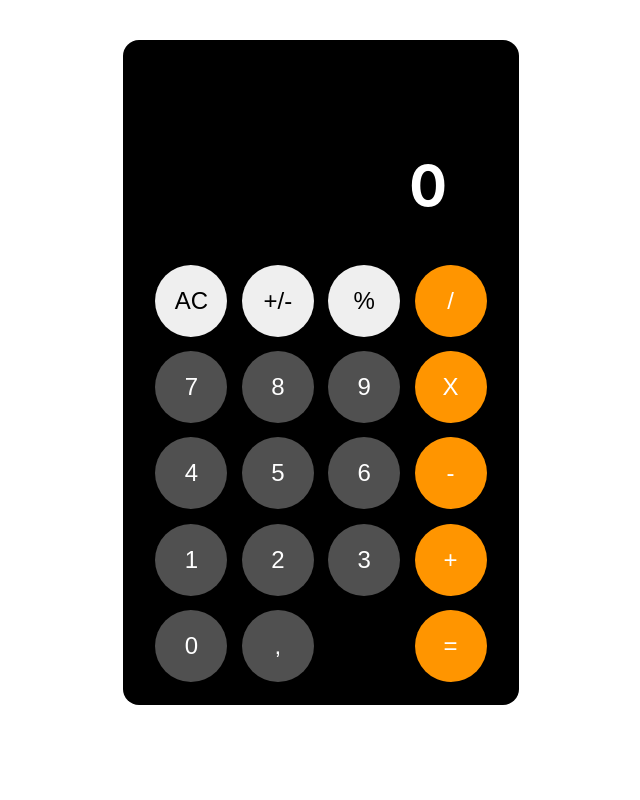
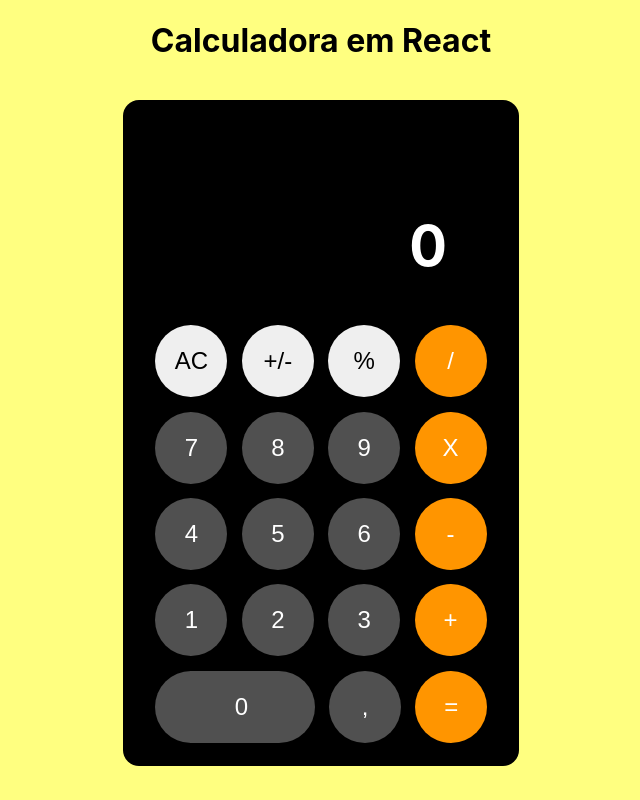
Before and after one commit to joaovictor91/Calculadora_React, a React (Create React App) app in the folder calculadora/: page / in a window 1280 px wide. Shown: the whole page, without its empty margins (319-959 px from the left). Built offline with nearby package versions, Linux system fonts and the light colour scheme.

Commit message:
Commit final
Calculadora Finalizada

```diff
--- a/calculadora/src/App.css
+++ b/calculadora/src/App.css
@@ -12,6 +12,7 @@
     animation: App-logo-spin infinite 20s linear;
   }
 }
+
 
 .App-header {
   background-color: #282c34;
--- a/calculadora/src/components/Calculadora.jsx
+++ b/calculadora/src/components/Calculadora.jsx
@@ -8,6 +8,7 @@ export default function Calculadora() {
     const [oldnum, setOldNum] = useState(0);
     const [operador, setOperador] = useState();
 
+        <link rel="stylesheet" href="https://fonts.googleapis.com/icon?family=Material+Icons"/>
 
     function InserirNum(e){
 
@@ -16,7 +17,9 @@ export default function Calculadora() {
         if (num === 0 ){
 
                 setNum(inserir);
+
         }
+
         else{
             setNum(num + inserir);
         }
@@ -65,6 +68,8 @@ export default function Calculadora() {
     }
 
     return (
+        <body>
+            <h1>Calculadora em React</h1>
             <div>
                 <Box m={5} />
                 <Container maxWidth="xs">
@@ -87,13 +92,13 @@ export default function Calculadora() {
                             <button className="gray" onClick={InserirNum} value={2}>2</button>
                             <button className="gray" onClick={InserirNum} value={3}>3</button>
                             <button className="orange" onClick={operatorHandler} value={"+"}>+</button>
-                    <button className="gray" onClick={InserirNum} value={0}>0</button>
+                            <button className="zero"  onClick={InserirNum} value={0}>0</button>
                             <button className="gray" onClick={InserirNum} value={"."}>,</button>
-                    <button className="gray" style={{ visibility: "hidden" }} >,</button>
                             <button className="orange" onClick={Calcular}>=</button>
                         </div>
                 </Container>
 
             </div>
+        </body>
     );
 }
--- a/calculadora/src/components/Calculadora_design.css
+++ b/calculadora/src/components/Calculadora_design.css
@@ -5,6 +5,9 @@ button{
     border: none;
     border-radius: 2em;
     margin: 0.3em;
+}
+body{
+    background-color: rgb(255, 255, 128);
 }
 
 button:hover{
@@ -26,6 +29,13 @@ button:hover{
     background-color: #505050;
     color: white;
 }
+.zero{
+    background-color: #505050;
+    color: white;
+    padding: 0.5em 5rem;
+
+
+}
 .resultado{
     color: white;
     display: flex;
```
Lines whose indentation alone changed are shown as unchanged.
